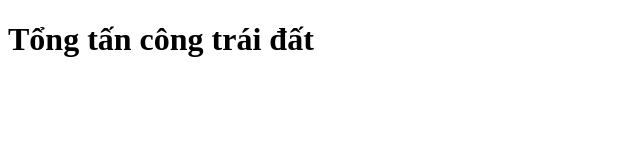
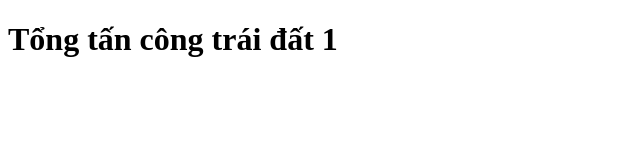
Before and after one commit to daotanson20-hub/x-m-l-c-tr-i-t-l-n-3, a plain HTML site: page index.html in a window 1280 px wide. Shown: the full height of the page, 0-640 px from the left. Drawn offline with Linux system fonts and the light colour scheme.

Commit message:
phòng thủ

```diff
--- a/index.html
+++ b/index.html
@@ -6,6 +6,6 @@
     <title>Điều tra trái đất</title>
 </head>
 <body>
-    <h1>Tổng tấn công trái đất</h1>
+    <h1>Tổng tấn công trái đất 1</h1>
 </body>
 </html>
```
